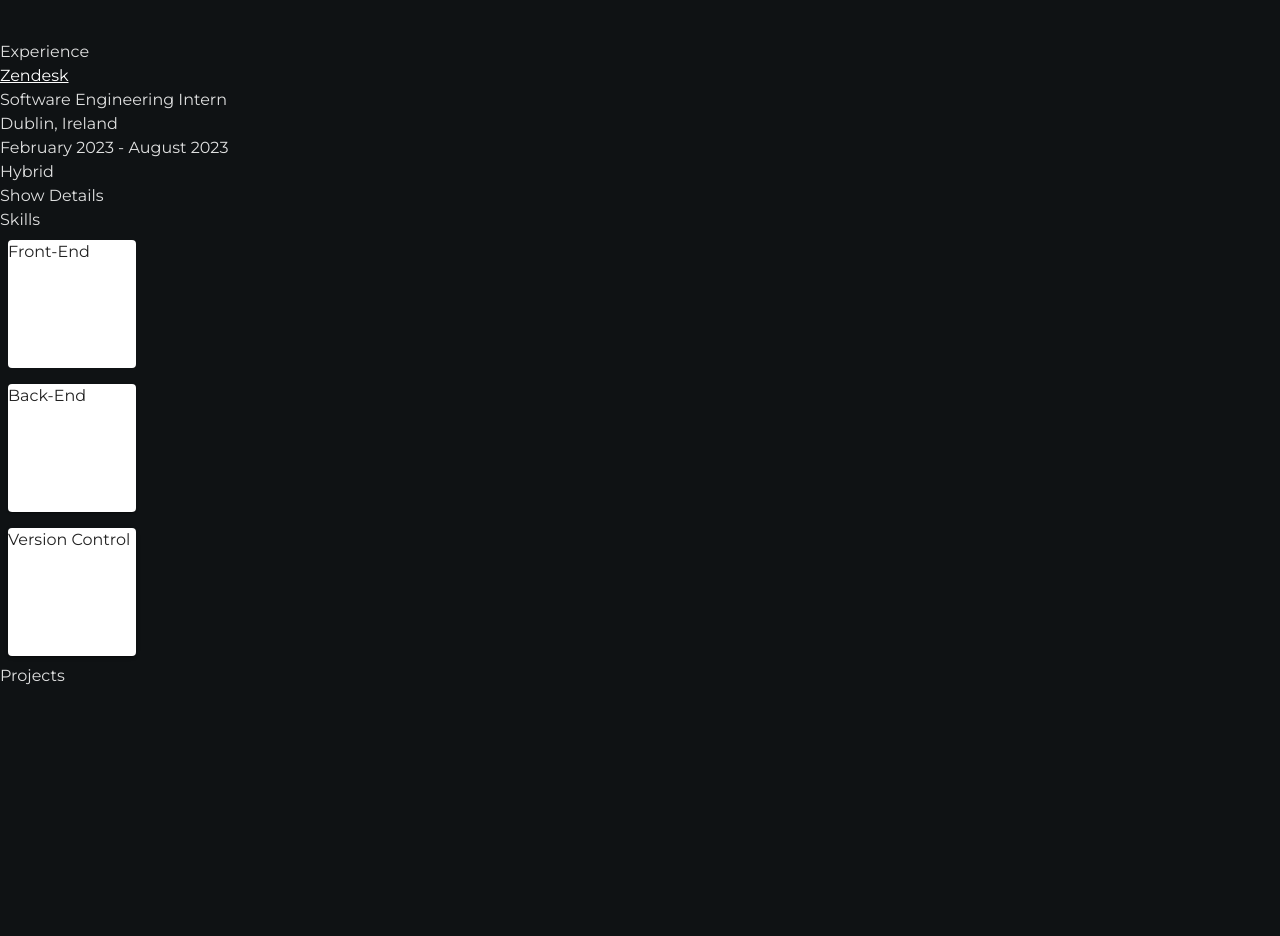
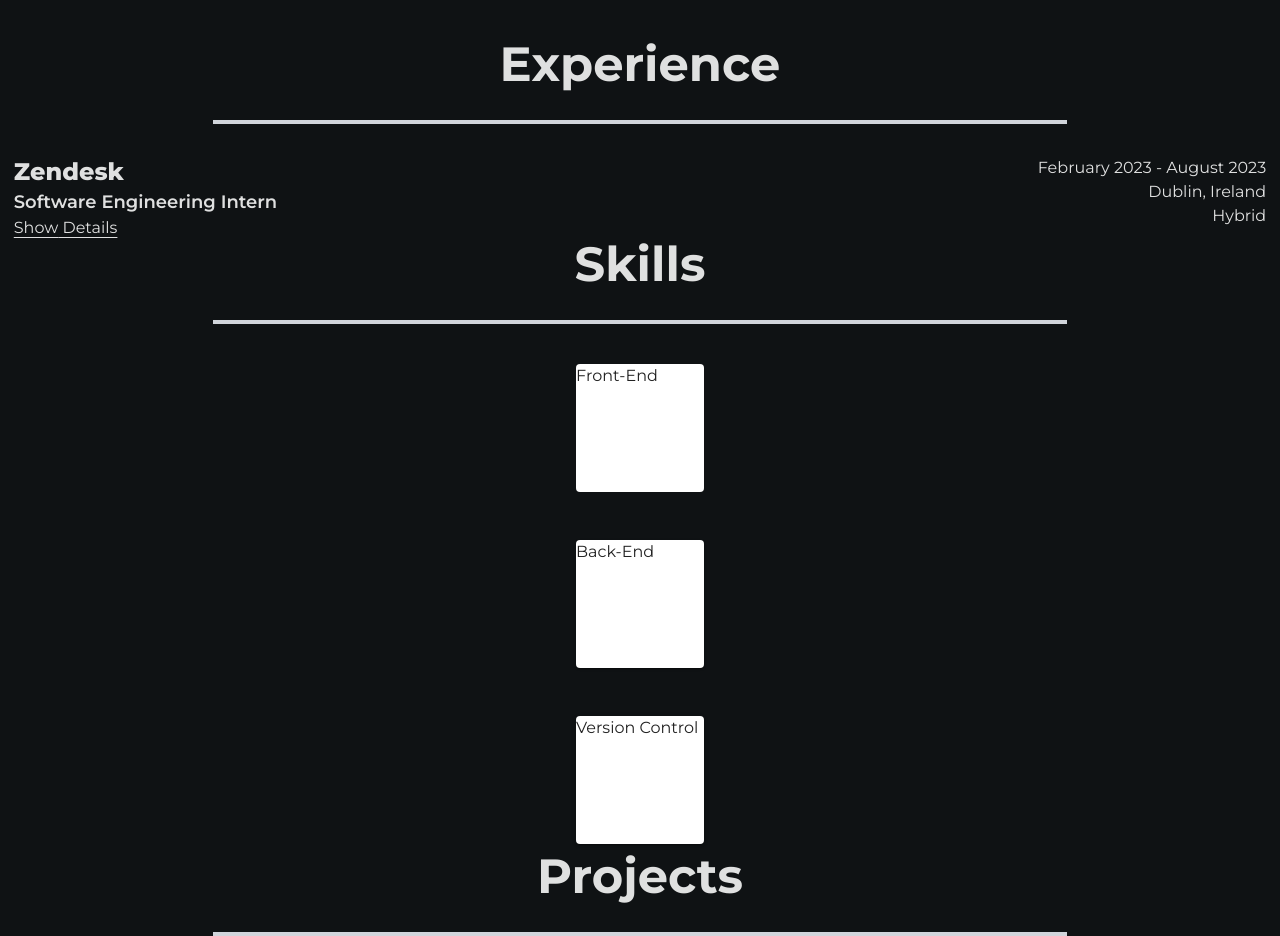
Before and after one commit to martynasjascemskas/Portfolio, a React (Vite) app: page / in a window 1280 px wide. Shown: the part 760-1696 px from the top of the page. Before the commit the page ends 1448 px from the top, so only its background shows below. Built offline with nearby package versions, Linux system fonts and the light colour scheme.

Commit message:
adding experience details

```diff
--- a/src/components/Experience/Experience.tsx
+++ b/src/components/Experience/Experience.tsx
@@ -8,33 +8,32 @@ function Experience() {
     showDetails(!details);
   };
   return (
-    <>
-      <h1>Experience</h1>
+    <div className="flex flex-col w-full relative items-center justify-center text-center md:gap-6 lg:text-left xl:gap-8 2xl:gap-10">
+      <h1 className="font-bold text-5xl">Experience</h1>
+      <hr className="w-8/12 border-t-4 border-gray-300" />
       {experiences.map((experience, index) => (
-        <div key={index}>
-          <h3>
-            <a
-              href={experience.url}
-              target="_blank"
-              className="company"
-              style={{ color: "white", textDecoration: "underline" }}
-            >
+        <div key={index} className="flex">
+          <div className="flex flex-col max-w-5xl">
+            <span className="font-extrabold text-2xl">
+              <a href={experience.url} target="_blank" className="company">
                 {experience.company}
               </a>
-          </h3>
-          <h3>{experience.title}</h3>
-          <h3>{experience.location}</h3>
-          <h3>{experience.date}</h3>
-          <h3>{experience.type}</h3>
-          <button onClick={handleChange}>
+            </span>
+            <span className="font-semibold text-lg">{experience.title}</span>
+            <div>
+              <button
+                onClick={handleChange}
+                className="underline underline-offset-4"
+              >
                 {details ? "Hide" : "Show"} Details
               </button>
               <Box
                 sx={{
                   display: "flex",
                   height: details ? "150px" : "0px",
+                  maxWidth: "75%",
                   overflow: "hidden",
-              transition: "height 300ms ease",
+                  transition: "height 500ms ease",
                 }}
               >
                 <Fade in={details}>
@@ -46,8 +45,15 @@ function Experience() {
                 </Fade>
               </Box>
             </div>
+          </div>
+          <div className="flex flex-col items-end text-right">
+            <span>{experience.date}</span>
+            <span>{experience.location}</span>
+            <span>{experience.type}</span>
+          </div>
+        </div>
       ))}
-    </>
+    </div>
   );
 }
 
--- a/src/components/Landing/Landing.tsx
+++ b/src/components/Landing/Landing.tsx
@@ -17,9 +17,9 @@ function Landing() {
       <div className="relative">
         <p className="font-medium text-xl">
           Hello! I'm
-          <h1 className="font-bold text-5xl md:text-7xl">
+          <span className="block font-bold text-5xl md:text-7xl">
             Martynas Jascemskas
-          </h1>
+          </span>
         </p>
         <p className="font-medium mt-4 w-2/3 mx-auto text-center lg:text-left lg:w-auto">
           A <span className="font-bold text-lg">Full Stack Developer</span>{" "}
@@ -50,7 +50,8 @@ function Landing() {
 
         <div className="flex items-center justify-center absolute -bottom-10 left-0 right-0 gap-1 fill-red-500 lg:top-0 lg:bottom-auto lg:right-0 lg:left-auto">
           <img src={locationPin} className="h-8" alt="" />
-          <p>Dublin, Ireland</p>
+          <p className="font-semibold">Dublin, </p>
+          <p className="font-medium">Ireland</p>
         </div>
       </div>
     </div>
--- a/src/components/Projects/Projects.tsx
+++ b/src/components/Projects/Projects.tsx
@@ -1,10 +1,10 @@
 function Projects() {
+  return (
+    <div className="flex flex-col w-full relative items-center justify-center text-center md:gap-6 lg:text-left xl:gap-8 2xl:gap-10">
+      <h1 className="font-bold text-5xl">Projects</h1>
+      <hr className="w-8/12 border-t-4 border-gray-300" />
+    </div>
+  );
+}
 
-    return (
-      <>
-        <h1>Projects</h1>
-      </>
-    )
-  }
-
-  export default Projects
+export default Projects;
--- a/src/components/Skills/Skills.tsx
+++ b/src/components/Skills/Skills.tsx
@@ -3,12 +3,15 @@ import BackEnd from "./Cards/BackEnd";
 import VersionControl from "./Cards/VersionControl";
 function Skills() {
   return (
-    <>
-      <h1>Skills</h1>
+    <div className="flex flex-col w-full relative items-center justify-center text-center md:gap-6 lg:text-left xl:gap-8 2xl:gap-10">
+      <h1 className="flex items-center justify-center text-center font-bold text-5xl">
+        Skills
+      </h1>
+      <hr className="w-8/12 border-t-4 border-gray-300" />
       <FrontEnd />
       <BackEnd />
       <VersionControl />
-    </>
+    </div>
   );
 }
 
```
Also changed, not shown: src/components/Experience/experiences.tsx (indentation only). Lines whose indentation alone changed are shown as unchanged.
